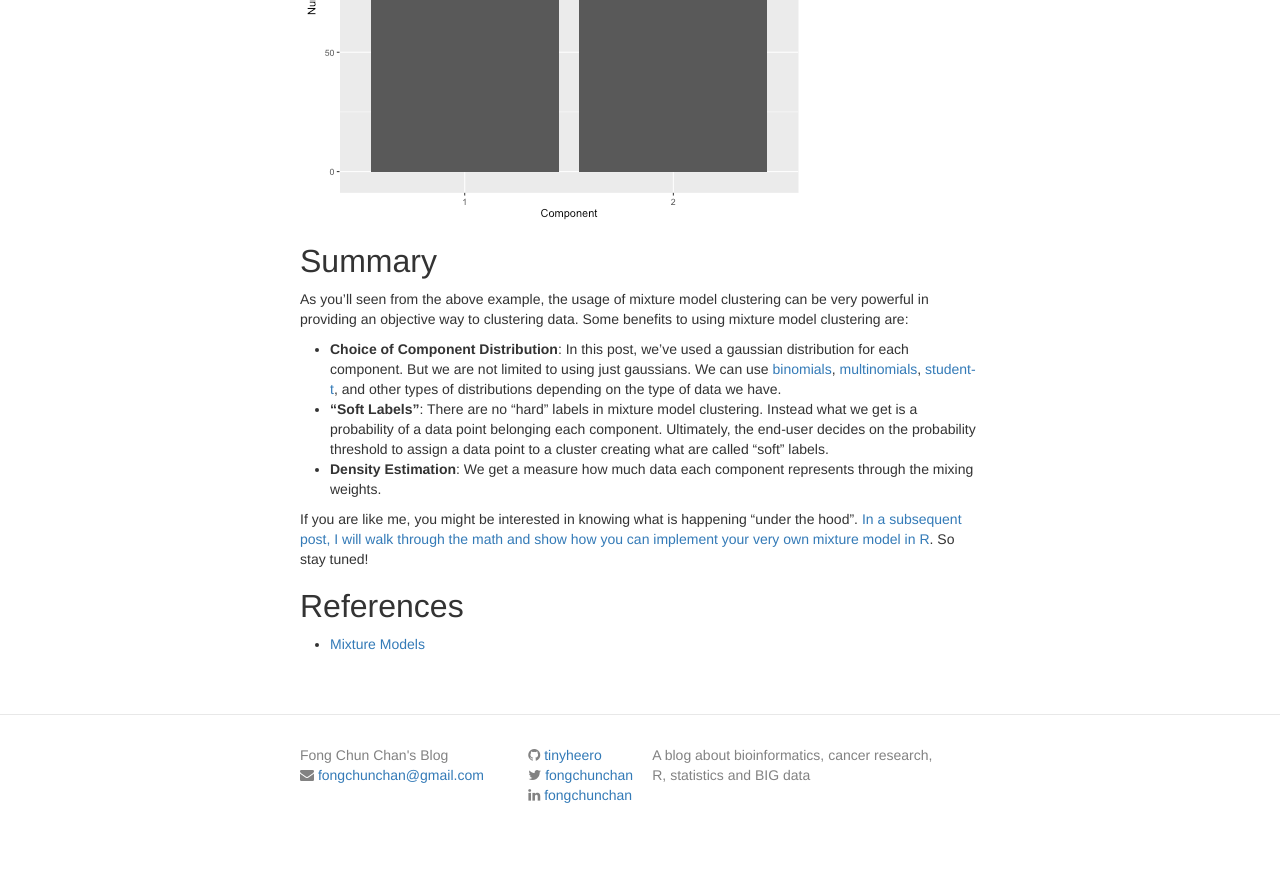
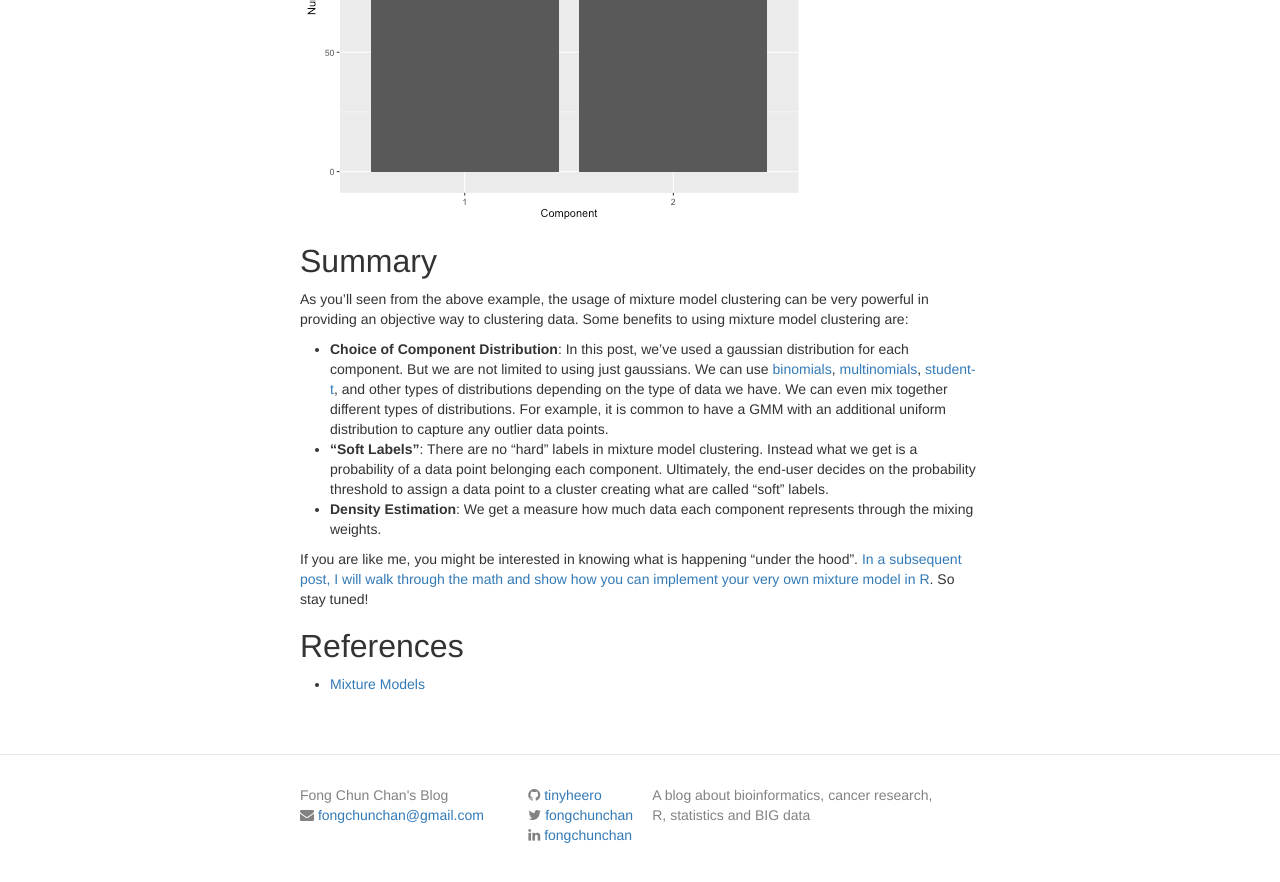
Before and after one commit to tinyheero/tinyheero.github.io, a Jekyll site: the page built from _posts/2015-10-13-mixture-model.md, in a window 1280 px wide and 900 px high, scrolled down 6426 px. Shown: the top 882 px of the window. Built offline with Jekyll 4.4.1, drawn with Linux system fonts in a browser that asks for light colours; nearby versions of some CDN libraries; library files that are not in the unit come from our copies; formulas are drawn with MathJax 3; comment, search, counter and statistics services are not loaded; before the commit the page ends 7286 px from its top, so only the background shows below that; some of the changed text lies outside the part shown.

Commit message:
Adding Comment on Mixing Distribution Types

```diff
--- a/_posts/2015-10-13-mixture-model.md
+++ b/_posts/2015-10-13-mixture-model.md
@@ -229,7 +229,7 @@ post.df %>%
 
 As you'll seen from the above example, the usage of mixture model clustering can be very powerful in providing an objective way to clustering data. Some benefits to using mixture model clustering are:
 
-* **Choice of Component Distribution**: In this post, we've used a gaussian distribution for each component. But we are not limited to using just gaussians. We can use [binomials](https://en.wikipedia.org/wiki/Binomial_distribution), [multinomials](https://en.wikipedia.org/wiki/Multinomial_distribution), [student-t](https://en.wikipedia.org/wiki/Student%27s_t-distribution), and other types of distributions depending on the type of data we have.
+* **Choice of Component Distribution**: In this post, we've used a gaussian distribution for each component. But we are not limited to using just gaussians. We can use [binomials](https://en.wikipedia.org/wiki/Binomial_distribution), [multinomials](https://en.wikipedia.org/wiki/Multinomial_distribution), [student-t](https://en.wikipedia.org/wiki/Student%27s_t-distribution), and other types of distributions depending on the type of data we have. We can even mix together different types of distributions. For example, it is common to have a GMM with an additional uniform distribution to capture any outlier data points.
 * **"Soft Labels"**: There are no "hard" labels in mixture model clustering. Instead what we get is a probability of a data point belonging each component. Ultimately, the end-user decides on the probability threshold to assign a data point to a cluster creating what are called "soft" labels.
 * **Density Estimation**: We get a measure how much data each component represents through the mixing weights.
 
```
Also changed, not shown: other parts of _posts/2015-10-13-mixture-model.md (+4 -4 lines).
